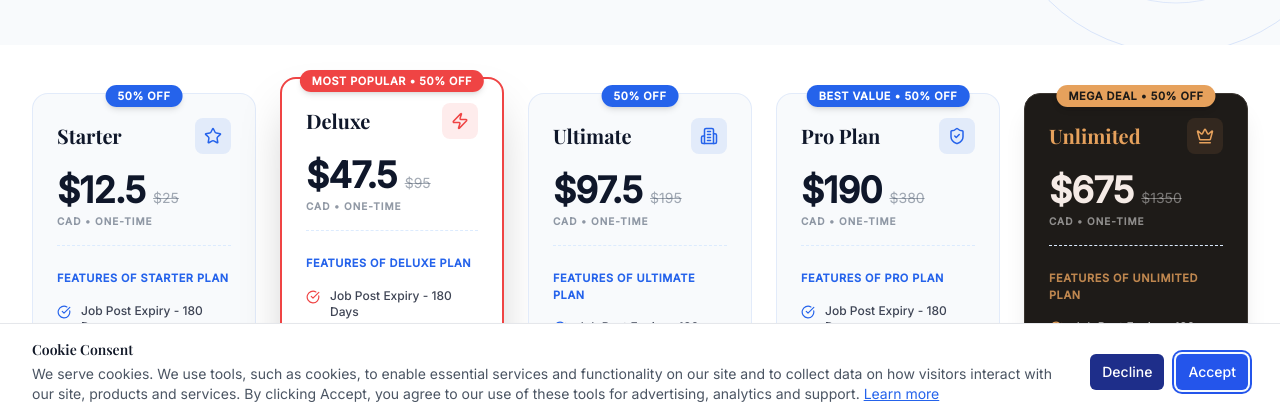
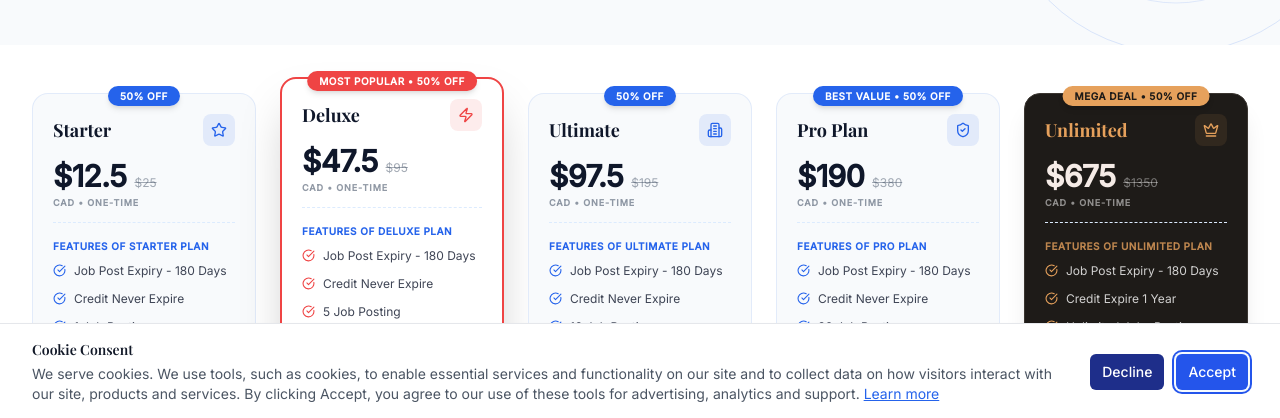
Before and after one commit to Cyber-Nest/youth-employment-canada1, a Next.js app: page /pricing in a window 1280 px wide. Shown: the part 380-798 px from the top of the page. Built offline with nearby package versions, Linux system fonts and the light colour scheme; no server answers; the database is empty.

Commit message:
refeactor(public):minor ui improve in cards.

```diff
--- a/src/views/pricing.tsx
+++ b/src/views/pricing.tsx
@@ -421,13 +421,13 @@ export default function PricingPage() {
                   whileHover={{
                     y: -6,
                   }}
-                  className={`rounded-2xl p-6 relative flex flex-col justify-between transition-all duration-300 ${cardStyles}`}
+                  className={`rounded-2xl p-5 relative flex flex-col justify-between transition-all duration-300 ${cardStyles}`}
                 >
                   {/* BADGE */}
                   {pkg.badge && (
                     <div className="absolute -top-3 left-1/2 -translate-x-1/2 z-10">
                       <span
-                        className={`text-[11px] font-extrabold px-3 py-1 rounded-full shadow-md whitespace-nowrap uppercase tracking-wider ${
+                        className={`text-[10px] font-bold px-3 py-1 rounded-full shadow-md whitespace-nowrap uppercase tracking-wider ${
                           pkg.highlight
                             ? "bg-[#EF4444] text-white"
                             : pkg.darkVariant
@@ -442,9 +442,9 @@ export default function PricingPage() {
 
                   <div>
                     {/* HEADER */}
-                    <div className="flex items-center justify-between mb-4">
+                    <div className="flex items-center justify-between mb-3">
                       <h3
-                        className={`font-bold text-xl ${
+                        className={`font-bold text-lg ${
                           pkg.darkVariant ? "text-[#E6A15C]" : "text-[#0F172A]"
                         }`}
                         style={{
@@ -455,7 +455,7 @@ export default function PricingPage() {
                       </h3>
 
                       <div
-                        className={`w-9 h-9 rounded-lg flex items-center justify-center ${
+                        className={`w-8 h-8 rounded-lg flex items-center justify-center ${
                           pkg.darkVariant
                             ? "bg-[#E6A15C]/10"
                             : pkg.highlight
@@ -464,7 +464,7 @@ export default function PricingPage() {
                         }`}
                       >
                         <pkg.icon
-                          size={18}
+                          size={16}
                           className={
                             pkg.darkVariant
                               ? "text-[#E6A15C]"
@@ -477,10 +477,10 @@ export default function PricingPage() {
                     </div>
 
                     {/* PRICE */}
-                    <div className="mb-6 border-b border-dashed pb-4">
+                    <div className="mb-4 border-b border-dashed pb-3">
                       <div className="flex items-baseline gap-2">
                         <span
-                          className={`text-4xl font-extrabold tracking-tight ${
+                          className={`text-2xl sm:text-3xl font-extrabold tracking-tight ${
                             pkg.darkVariant
                               ? "text-[#F5EBE6]"
                               : "text-[#0F172A]"
@@ -490,7 +490,7 @@ export default function PricingPage() {
                         </span>
 
                         <span
-                          className={`text-sm line-through ${
+                          className={`text-xs line-through ${
                             pkg.darkVariant
                               ? "text-white/40"
                               : "text-[#475569]/50"
@@ -501,7 +501,7 @@ export default function PricingPage() {
                       </div>
 
                       <p
-                        className={`text-[10px] font-bold tracking-widest mt-1 uppercase ${
+                        className={`text-[9px] font-bold tracking-widest mt-0.5 uppercase ${
                           pkg.darkVariant
                             ? "text-white/50"
                             : "text-[#475569]/60"
@@ -513,7 +513,7 @@ export default function PricingPage() {
 
                     {/* TAGLINE */}
                     <p
-                      className={`text-[11px] font-bold tracking-wider mb-4 uppercase ${
+                      className={`text-[10px] font-bold tracking-wider mb-2 uppercase ${
                         pkg.darkVariant ? "text-[#E6A15C]/80" : "text-[#2563EB]"
                       }`}
                     >
@@ -521,18 +521,18 @@ export default function PricingPage() {
                     </p>
 
                     {/* FEATURES */}
-                    <ul className="flex flex-col gap-3 mb-8">
+                    <ul className="flex flex-col gap-2.5 mb-6">
                       {pkg.features.map((feature: string) => (
                         <li
                           key={feature}
-                          className={`flex items-start gap-2.5 text-xs font-medium ${
+                          className={`flex items-start gap-2 text-xs leading-normal ${
                             pkg.darkVariant
                               ? "text-white/80"
                               : "text-[#0F172A]/80"
                           }`}
                         >
                           <CheckCircle
-                            size={14}
+                            size={13}
                             className={`flex-shrink-0 mt-0.5 ${
                               pkg.darkVariant
                                 ? "text-[#E6A15C]"
@@ -550,7 +550,7 @@ export default function PricingPage() {
                   {/* BUTTON */}
                   <Button
                     onClick={() => handleInitiatePurchase(pkg)}
-                    className={`w-full font-semibold transition-colors text-xs py-5 rounded-xl ${
+                    className={`w-full font-semibold transition-colors text-xs py-4 rounded-xl ${
                       pkg.darkVariant
                         ? "bg-[#E6A15C] text-[#1E1B18] hover:bg-[#d4904b]"
                         : pkg.highlight
```
